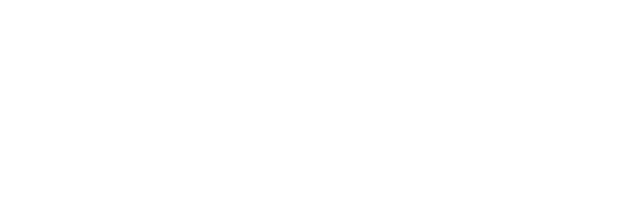
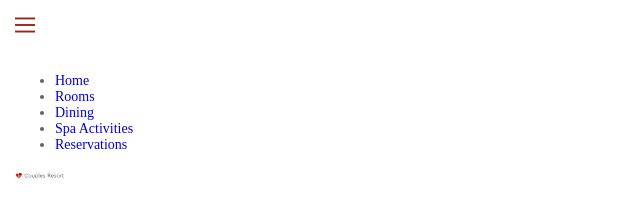
Before and after one commit to Devveking08/Couples_resort_winter_23, a plain HTML site: page index.html in a window 1280 px wide. Shown: the whole page, without its empty margins (0-640 px from the left). Drawn offline with Linux system fonts and the light colour scheme.

Commit message:
changes
INITIALIZATION 25%

```diff
--- a/css/main.css
+++ b/css/main.css
@@ -36,3 +36,55 @@ input, textarea {
 .hidden {
     display: none;
 }
+
+
+body{
+    margin:0;
+    padding: 0;
+    color: #626262 ;
+    font-family: 'Times New Roman', Times, serif;
+    font-weight: normal;
+    font-size: 14px;
+
+}
+
+.container{
+    width: 320px;
+    margin: 0 auto;
+    background-color: #ffff;
+    border:solid 1px #333;
+}
+
+/* 2. --Grid  */
+
+
+.grid{
+    display: grid;
+    padding-left: 15px;
+    padding-right: 15px;
+    grid-template-columns: repeat(4 ,50px);
+    grid-column-gap: 30px;
+}
+
+
+
+
+
+#main-nav{
+    grid-column: 1/-1;
+}
+
+#main-nav label img{
+    width: 20px;
+    height: 20px;
+    transition: all .5s ease;
+    margin-top: 15px;
+    margin-bottom: 20px;
+    cursor: pointer;
+
+}
+
+
+#main-nav input {
+    display: none;
+}
--- a/index.html
+++ b/index.html
@@ -10,5 +10,32 @@
     <title>Welcome to The Couples Resort</title>
 </head>
 <body>
+    <h1 class="hidden">WELCOME TO THE COUPLES RESORT</h1>
+    <div class="containter">
+        <header id="main-header" class="grid">
+            <nav id="main-nav">
+                <h2 class="hidden">Main Navigation</h2>
+                <input type="chekbox" id="hamburger">
+                <label for="hamburger">
+                    <img src="images/burger.svg" alt="hamburger-menu-icon">
+                </label>
+                <div id="burger-con">
+                    <ul>
+                        <li><a href="index.html">Home</a></li>
+                        <li><a href="#">Rooms</a></li>
+                        <li><a href="#">Dining</a></li>
+                        <li><a href="#">Spa Activities</a></li>
+                        <li><a href="#">Reservations</a></li>
+                    </ul>
+                </div>
+            </nav>
+            <div id="logo">
+                <img src="images/couples_resort_logo.svg" alt="Couples-resort-logo">
+            </div>
+
+
+        </header>
+
+    </div>
 </body>
 </html>
```
